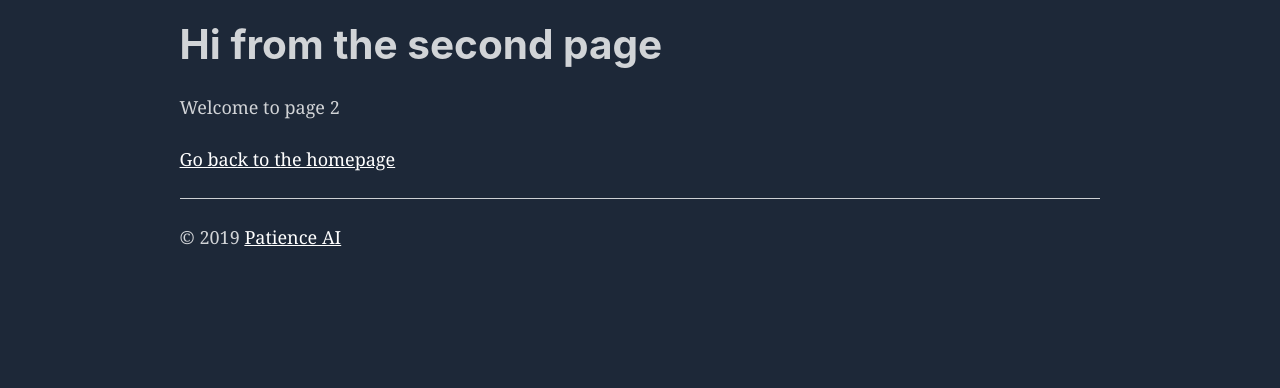
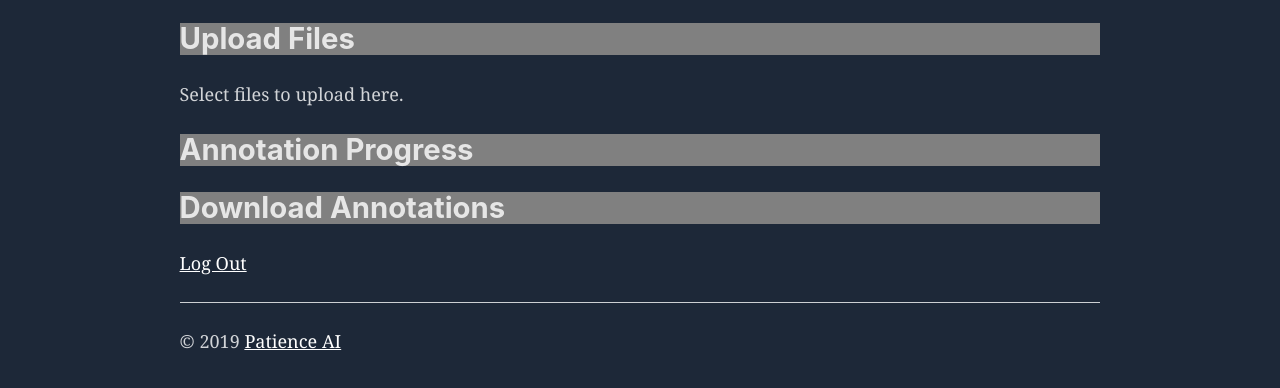
Before and after one commit to michaeldnguyen93/patiencedemo, a Gatsby site: page /page-2 in a window 1280 px wide. Shown: the part 128-516 px from the top of the page. Built offline with nearby package versions, Linux system fonts and the light colour scheme; Gatsby itself is replaced by a stand-in of ours.

Commit message:
Added a little bit to the second page

```diff
--- a/src/pages/page-2.js
+++ b/src/pages/page-2.js
@@ -6,10 +6,19 @@ import SEO from "../components/seo"
 
 const SecondPage = () => (
   <Layout>
-    <SEO title="Page two" />
-    <h1>Hi from the second page</h1>
-    <p>Welcome to page 2</p>
-    <Link to="/">Go back to the homepage</Link>
+    <SEO title="User Dashboard" />
+    <div style={{backgroundColor:"grey"}}>
+      <h2>Upload Files</h2>
+    </div>
+    <p>Select files to upload here.</p>
+    <div style={{backgroundColor:"grey"}}>
+      <h2>Annotation Progress</h2>
+    </div>
+    <div style={{backgroundColor:"grey"}}>
+      <h2>Download Annotations</h2>
+    </div>
+
+    <Link to="/">Log Out</Link>
   </Layout>
 )
 
```
Also changed, not shown: src/pages/index.js (+6 -1 lines).
